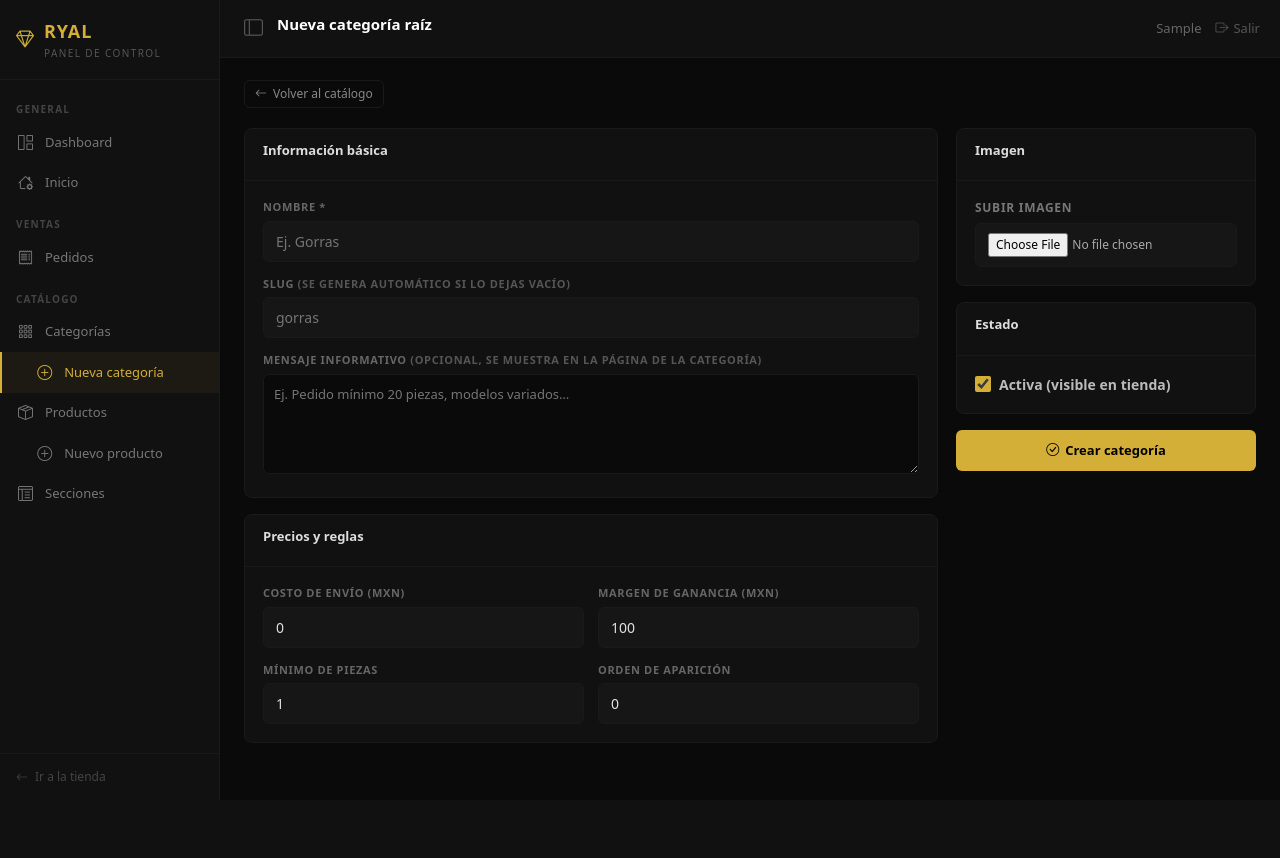
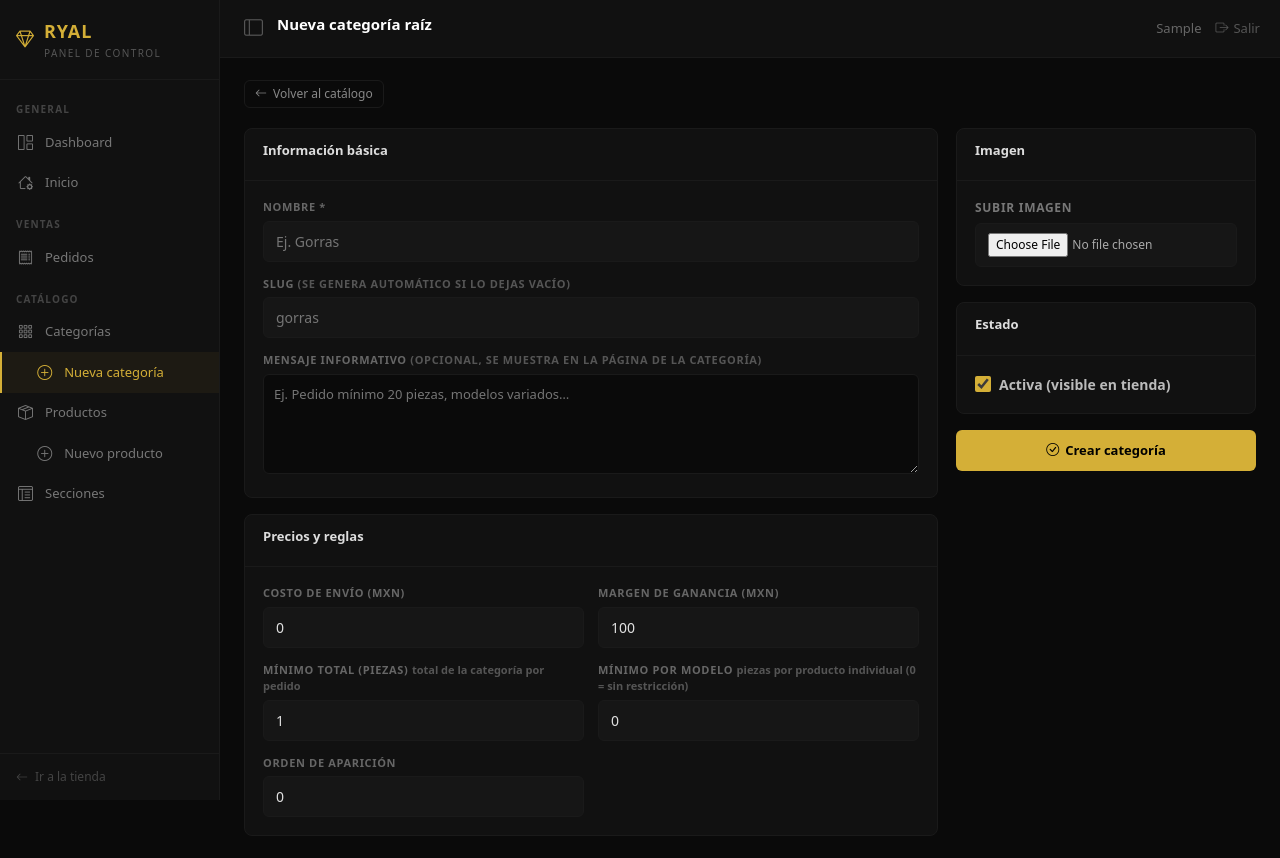
Before and after one commit to Brayan13141/RYAL, a Django app: page /panel/categorias/nueva/ in a window 1280 px wide. Before the commit the page ends 781 px from the top, so only its background shows below. Run offline with Django 5.2, Linux system fonts and the light colour scheme; the visitor is signed in with stand-in values (Sample User, id 1); data comes from the database, SQL or seed files in the repository.

Commit message:
Fix: minimo por mpdelo

```diff
--- a/config/panel/views.py
+++ b/config/panel/views.py
@@ -748,8 +748,9 @@ def _save_category(post, files=None, cat=None, force_parent=_UNSET):
             obj.parent_id = force_parent
         obj.shipping_cost = Decimal(post.get('shipping_cost', '0') or '0')
         obj.profit_margin = Decimal(post.get('profit_margin', '100') or '100')
-        obj.min_order_qty = int(post.get('min_order_qty', '1') or '1')
-        obj.display_order = int(post.get('display_order', '0') or '0')
+        obj.min_order_qty    = int(post.get('min_order_qty', '1') or '1')
+        obj.min_qty_per_item = int(post.get('min_qty_per_item', '0') or '0')
+        obj.display_order    = int(post.get('display_order', '0') or '0')
         obj.is_active = 'is_active' in post
         obj.banner_text = post.get('banner_text', '').strip()
         if files and files.get('image'):
--- a/config/templates/panel/category_form.html
+++ b/config/templates/panel/category_form.html
@@ -82,9 +82,19 @@
           </div>
 
           <div>
-            <label>Mínimo de piezas</label>
+            <label>Mínimo total (piezas)
+              <span style="color:#555;font-size:11px;text-transform:none;letter-spacing:0;">total de la categoría por pedido</span>
+            </label>
             <input type="number" name="min_order_qty" min="1"
                    value="{% if data.min_order_qty %}{{ data.min_order_qty }}{% elif is_edit %}{{ cat.min_order_qty }}{% else %}1{% endif %}">
+          </div>
+
+          <div>
+            <label>Mínimo por modelo
+              <span style="color:#555;font-size:11px;text-transform:none;letter-spacing:0;">piezas por producto individual (0 = sin restricción)</span>
+            </label>
+            <input type="number" name="min_qty_per_item" min="0"
+                   value="{% if data.min_qty_per_item %}{{ data.min_qty_per_item }}{% elif is_edit %}{{ cat.min_qty_per_item }}{% else %}0{% endif %}">
           </div>
 
           <div>
```
